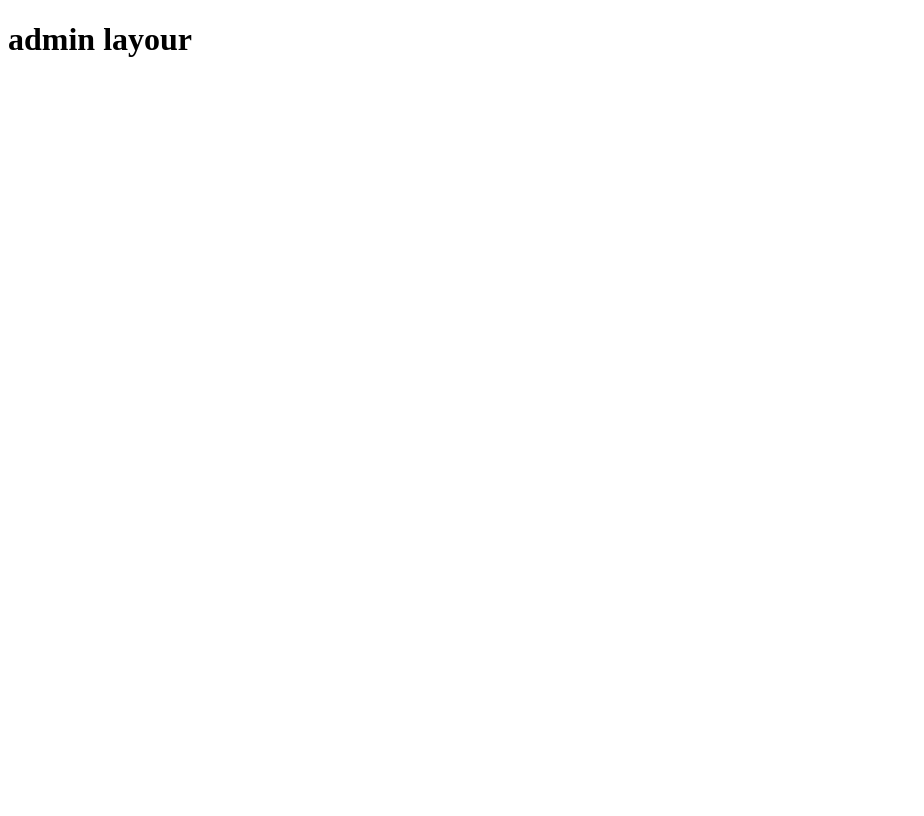
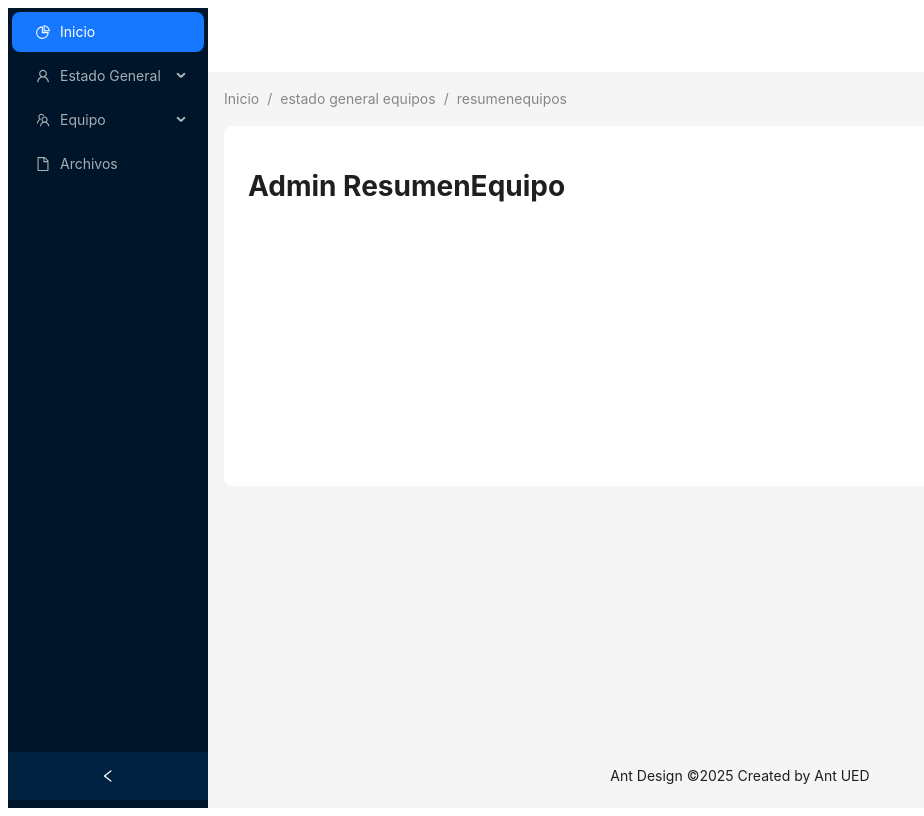
Before and after one commit to EdwarAlexander/app_support_unir, a React (Vite) app: page /estado-general-equipos/resumenequipos in a window 1280 px wide. Before the commit this address led to /. Shown: the whole page, without its empty margins (0-924 px from the left). Built offline with nearby package versions, Linux system fonts and the light colour scheme.

Commit message:
agregar framwork antd

```diff
--- a/package.json
+++ b/package.json
@@ -10,6 +10,7 @@
     "preview": "vite preview"
   },
   "dependencies": {
+    "antd": "^5.27.0",
     "react": "^19.1.1",
     "react-dom": "^19.1.1",
     "react-router": "^7.8.1"
--- a/src/admin/layout/AdminLayout.tsx
+++ b/src/admin/layout/AdminLayout.tsx
@@ -1,8 +1,108 @@
+import { useState } from 'react';
+import { Outlet, useLocation, useNavigate } from 'react-router';
+
+import {
+  DesktopOutlined,
+  FileOutlined,
+  PieChartOutlined,
+  TeamOutlined,
+  UserOutlined,
+} from '@ant-design/icons';
+import type { MenuProps } from 'antd';
+import { Breadcrumb, Layout, Menu, theme } from 'antd';
+
+const { Header, Content, Footer, Sider } = Layout;
+
+type MenuItem = Required<MenuProps>['items'][number];
+
+function getItem(
+  label: React.ReactNode,
+  key: React.Key,
+  icon?: React.ReactNode,
+  children?: MenuItem[],
+): MenuItem {
+  return {
+    key,
+    icon,
+    children,
+    label,
+  } as MenuItem;
+}
+
+const items: MenuItem[] = [
+  getItem('Inicio', '/', <PieChartOutlined />),
+
+  getItem('Estado General', 'sub1', <UserOutlined />, [
+    getItem('Grafica de Sensores', '/estado-general-equipos/grafica'),
+    getItem('Indicadores de Alerta', '/estado-general-equipos/indicadores'),
+    getItem('Resumen de Equipos', '/estado-general-equipos/resumenequipos'),
+  ]),
+  getItem('Equipo', 'sub2', <TeamOutlined />, [
+    getItem('Equipo 1', '/team/1'),
+    getItem('Equipo 2', '/team/2'),
+  ]),
+  getItem('Archivos', '/files', <FileOutlined />),
+];
 
 export const AdminLayout = () => {
+
+  const [collapsed, setCollapsed] = useState(false);
+  const {
+      token: { colorBgContainer, borderRadiusLG },
+    } = theme.useToken();
+
+  const navigate = useNavigate();
+  const location = useLocation();
+
+  const onMenuClick: MenuProps['onClick'] = (e) => {
+    if (typeof e.key === 'string' && e.key.startsWith('/')) {
+      navigate(e.key);
+    }
+  };
+
+  const pathSnippets = location.pathname.split('/').filter(i => i);
+  const breadcrumbItems = [
+    { title: 'Inicio', href: '/' },
+    ...pathSnippets.map((snippet, idx) => ({
+      title: decodeURIComponent(snippet.replace(/-/g, ' ')),
+      href: '/' + pathSnippets.slice(0, idx + 1).join('/'),
+    }))
+  ];
+
   return (
-    <div>
-        <h1>admin layour</h1>
-    </div>
+    <Layout style={{ minHeight: '100vh' }}>
+      <Sider collapsible collapsed={collapsed} onCollapse={(value) => setCollapsed(value)}>
+        <div className="demo-logo-vertical" />
+        <Menu
+          theme="dark"
+          defaultSelectedKeys={['/']}
+          mode="inline"
+          items={items}
+          onClick={onMenuClick}
+        />
+      </Sider>
+      <Layout>
+        <Header style={{ padding: 0, background: colorBgContainer }} />
+        <Content style={{ margin: '0 16px' }}>
+          <Breadcrumb
+            style={{ margin: '16px 0' }}
+            items={breadcrumbItems}
+          />
+          <div
+            style={{
+              padding: 24,
+              minHeight: 360,
+              background: colorBgContainer,
+              borderRadius: borderRadiusLG,
+            }}
+          >
+            <Outlet />
+          </div>
+        </Content>
+        <Footer style={{ textAlign: 'center' }}>
+          Ant Design ©{new Date().getFullYear()} Created by Ant UED
+        </Footer>
+      </Layout>
+    </Layout>
   )
 }
--- /dev/null
+++ b/src/admin/pages/estadoGeneralEquipo/AdminGraficaSensores.tsx
@@ -0,0 +1,10 @@
+
+const AdminGraficaSensores = () => {
+  return (
+    <div>
+      <h1>Grafica de sensores</h1>
+    </div>
+  )
+}
+
+export default AdminGraficaSensores;
--- /dev/null
+++ b/src/admin/pages/estadoGeneralEquipo/AdminIndicadoresAlerta.tsx
@@ -0,0 +1,10 @@
+
+const AdminIndicadoresAlerta = () => {
+  return (
+    <div>
+      <h1>Admin IndicadoresAlerta</h1>
+    </div>
+  )
+}
+
+export default AdminIndicadoresAlerta;
--- /dev/null
+++ b/src/admin/pages/estadoGeneralEquipo/AdminResumenEquipo.tsx
@@ -0,0 +1,10 @@
+
+const AdminResumenEquipo = () => {
+  return (
+    <div>
+      <h1>Admin ResumenEquipo</h1>
+    </div>
+  )
+}
+
+export default AdminResumenEquipo;
--- a/src/admin/pages/home/HomePage.tsx
+++ b/src/admin/pages/home/HomePage.tsx
@@ -1,8 +1,10 @@
 
-export const HomePage = () => {
+const HomePage = () => {
   return (
     <div>
-
+      <h1>datos de prueba</h1>
     </div>
   )
 }
+
+export default HomePage;
--- a/src/auth/page/register/Register.tsx
+++ b/src/auth/page/register/Register.tsx
@@ -1,8 +1,10 @@
+import { DatePicker } from "antd";
 
 const Register = () => {
   return (
     <div>
       <h1>Register auth</h1>
+      <DatePicker />
     </div>
   )
 }
```
Also changed, not shown: src/admin/pages/index.ts (added, +7 -0 lines), src/app.router.tsx (+14 -1 lines), 1 other file (tests, documents, lock files or other folders).
